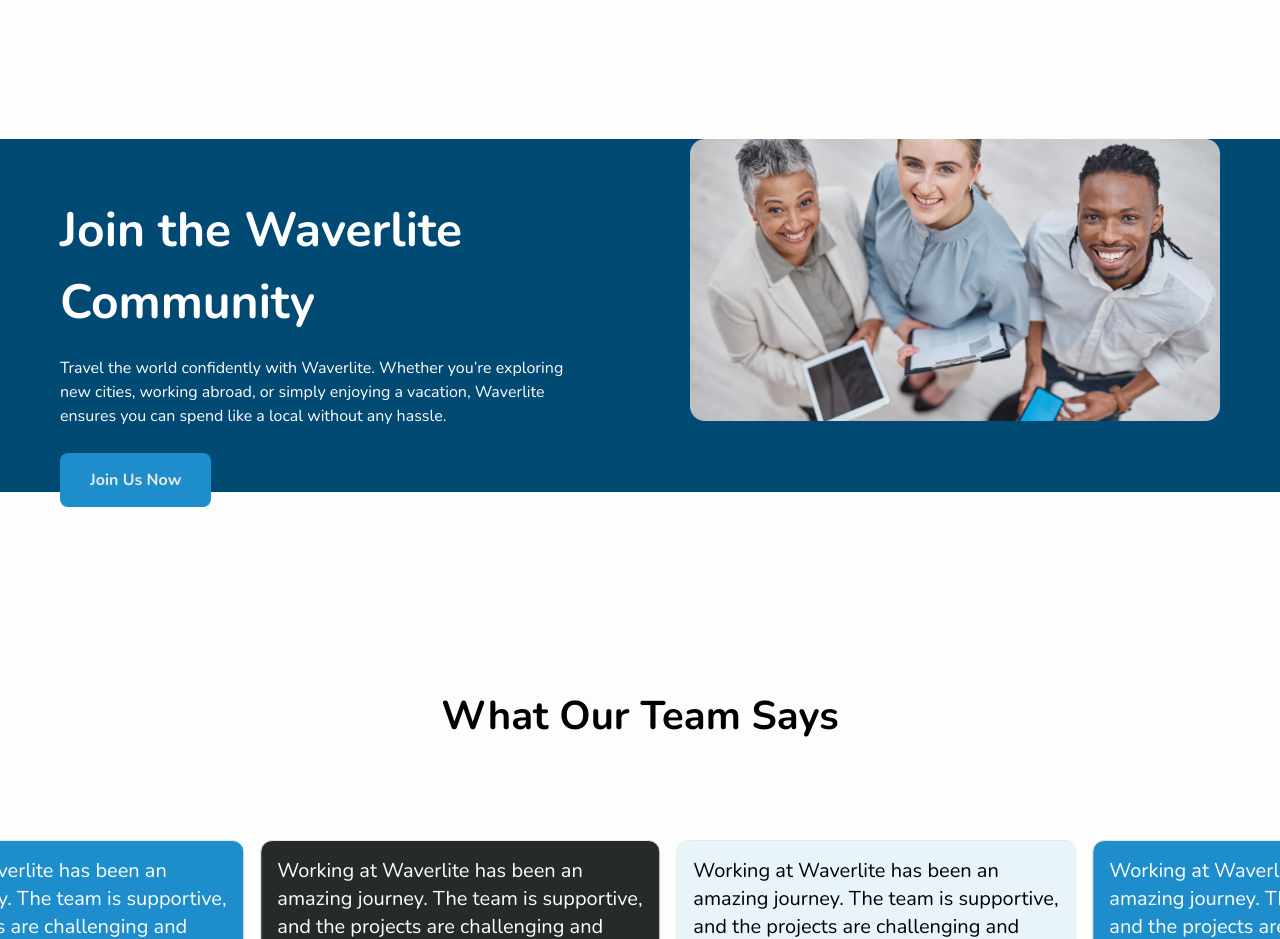
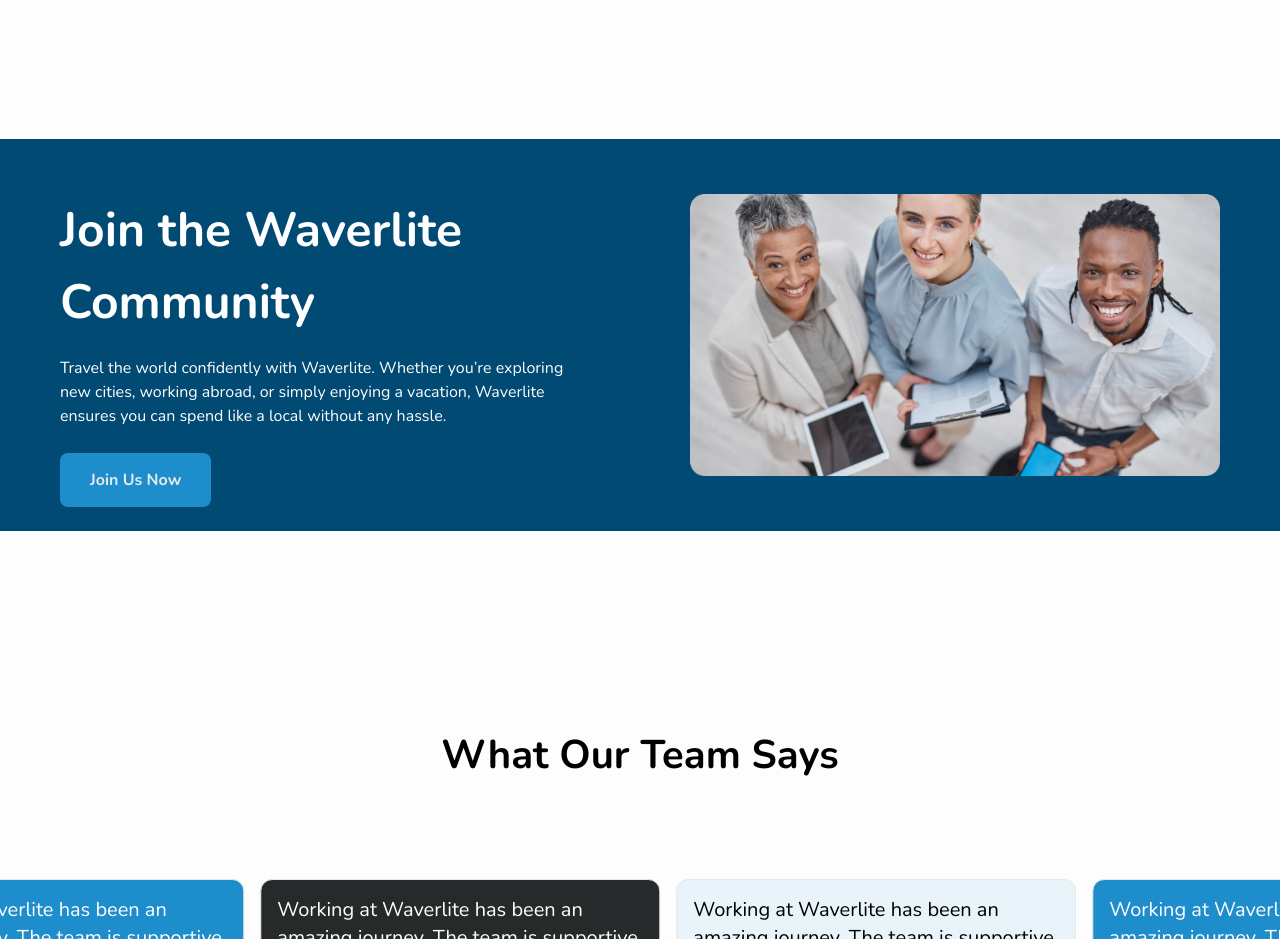
Before and after one commit to Philip-Nwabuwa/waverlite_landing, a Next.js app: page /career in a window 1280 px wide. Shown: the part 2060-2999 px from the top of the page. Built offline with nearby package versions, Linux system fonts and the light colour scheme.

Commit message:
fix: import image from correct path

```diff
--- a/src/components/common/WaverliteJoin.tsx
+++ b/src/components/common/WaverliteJoin.tsx
@@ -7,8 +7,8 @@
   return (
     <div className="bg-[#004A74]">
       <div className="container-xl grid grid-cols-1 lg:grid-cols-2 lg:gap-[100px] gap-[60px]">
-        <div className="lg:pt-[55px] pt-[30px]">
-          <h4 className="text-white lg:text-[48px] text-[20px] font-bold mb-[18px]">
+        <div className="">
+          <h4 className="text-white lg:text-[48px] text-[20px] lg:pt-[55px] pt-[30px] font-bold mb-[18px]">
             Join the Waverlite Community
           </h4>
           <p className="text-white lg:text-[16px] text-[14px] mb-[40px]">
@@ -23,7 +23,13 @@
             Join Us Now{" "}
           </Link>
         </div>
-        <Image src={JoinImage} alt="Join" className="lg:pb-[55px] pb-[30px]" />
+        <div>
+          <Image
+            src={JoinImage}
+            alt="Join"
+            className="lg:my-[55px] my-[30px]"
+          />
+        </div>
       </div>
     </div>
   );
--- a/src/components/modules/career/Why.tsx
+++ b/src/components/modules/career/Why.tsx
@@ -4,7 +4,7 @@
 import Empower from "@/assets/images/careers/empower.png";
 import Logo from "@/assets/images/careers/logo.svg";
 import iphone from "@/assets/images/careers/iphone.png";
-import protect from "@/assets/images/careers/protected.png";
+import protect from "@/assets/images/careers/Protected.png";
 import currency from "@/assets/images/careers/currency.svg";
 
 const Why = () => {
```
